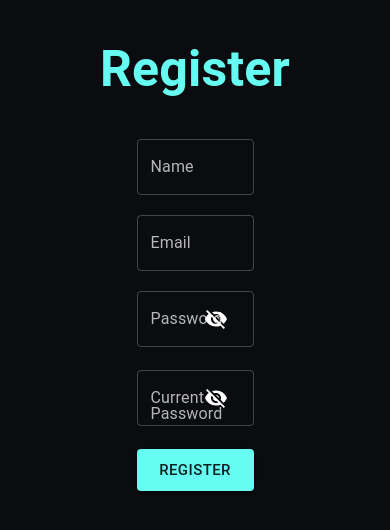
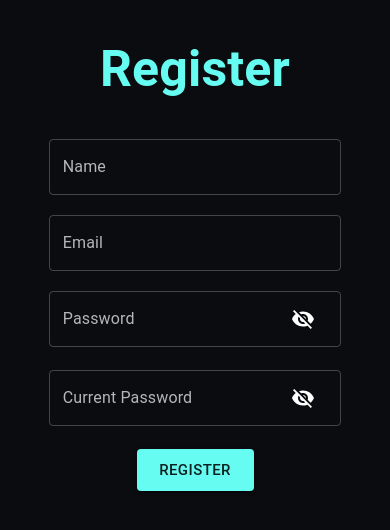
Before and after one commit to Mgrdich/POS, a React (Create React App) app in the folder client/: page /register in a window 390 px wide. Shown: the top 530 px of the page. Built offline with nearby package versions, Linux system fonts and the light colour scheme.

Commit message:
FE: responsive login register and createUsers

```diff
--- a/client/src/Styles/_components.scss
+++ b/client/src/Styles/_components.scss
@@ -1,4 +1,5 @@
 //Specific pages Design with unique classes
+@import "mixins";
 
 .loginRegister { //Login Register Page
   h1 {
@@ -11,6 +12,15 @@
     .MuiFormControl-root {
       width: 30%;
       margin-bottom: 20px;
+      @include tablet {
+        width: 50%;
+        margin-bottom: 20px;
+      }
+      @include mobile {
+        width: 75%;
+        margin-bottom: 20px;
+      }
+
     }
 
     .MuiButtonBase-root {
--- /dev/null
+++ b/client/src/Styles/_mixins.scss
@@ -0,0 +1,13 @@
+@mixin tablet {
+
+  @media(max-width: 960px) {
+    @content;
+  }
+}
+
+@mixin mobile {
+
+  @media(max-width: 600px) {
+    @content;
+  }
+}
--- a/client/src/Styles/style.css
+++ b/client/src/Styles/style.css
@@ -6,6 +6,16 @@
 .loginRegister form .MuiFormControl-root {
   width: 30%;
   margin-bottom: 20px; }
+
+@media (max-width: 960px) {
+  .loginRegister form .MuiFormControl-root {
+    width: 50%;
+    margin-bottom: 20px; } }
+
+@media (max-width: 600px) {
+  .loginRegister form .MuiFormControl-root {
+    width: 75%;
+    margin-bottom: 20px; } }
 
 .loginRegister form .MuiButtonBase-root {
   width: 30%; }
--- a/client/src/views/users/create-user/CreateUsers.tsx
+++ b/client/src/views/users/create-user/CreateUsers.tsx
@@ -43,12 +43,16 @@ const CreateUsers : React.FC<RouteComponentProps> = (props) => {
                         control={control}
                         serverError={serverError}
                         Component={Grid}
-                        ComponentProps={{
-                            item: true,
-                            xs: 3,
+                        ComponentProps={
+                            {
+                                item: true,
+                                xs: 12,
+                                sm: 6,
+                                md: 4,
+                                lg: 3,
 
-
-                        }}
+                            }
+                        }
                     />
 
                 </Grid>
```
